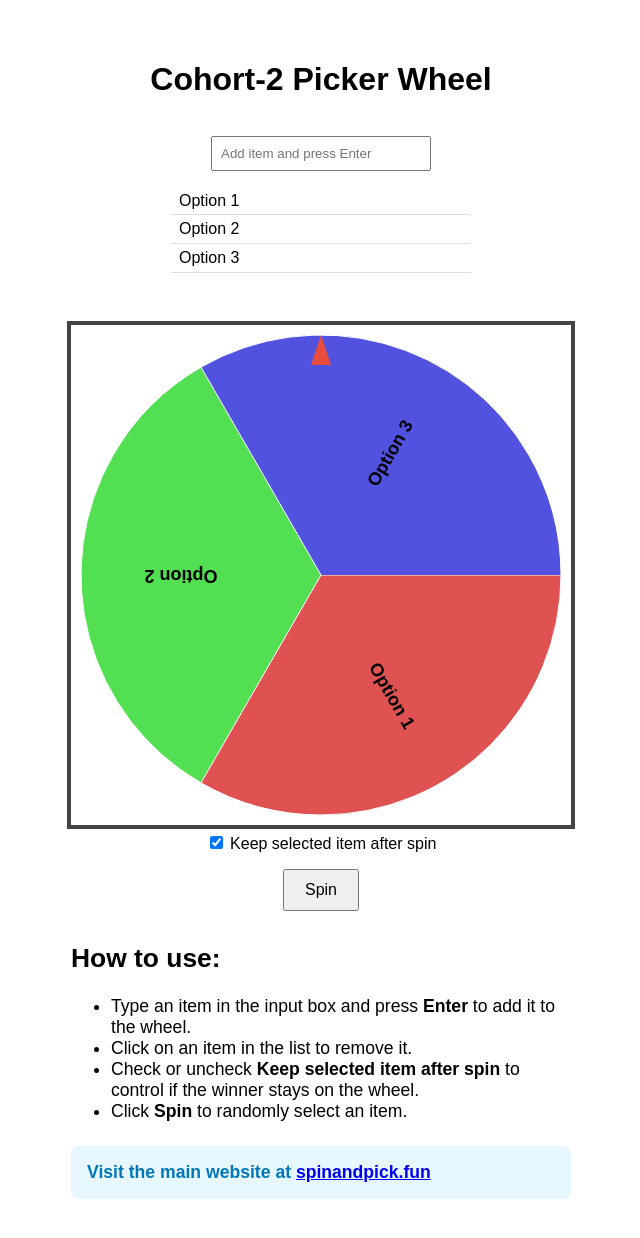
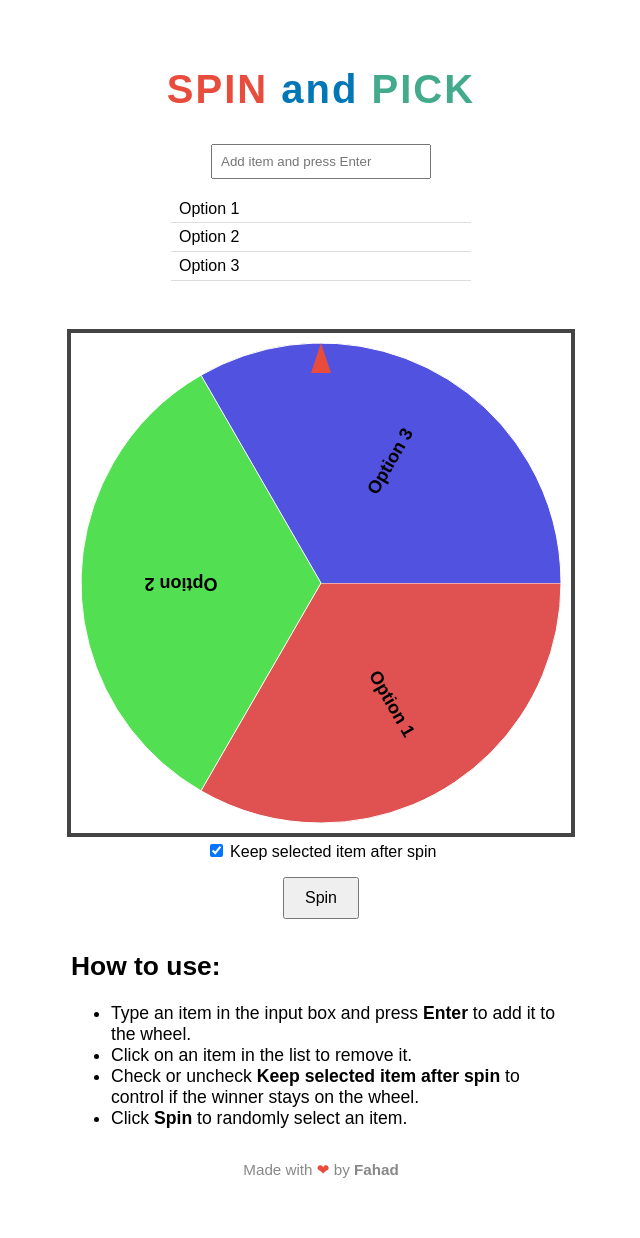
Before and after one commit to faculty12000/Picker-Wheel, a plain HTML site: page index.html in a window 1280 px wide. Shown: the whole page, without its empty margins (319-959 px from the left). Drawn offline with Linux system fonts and the light colour scheme.

Commit message:
Update branding to SPIN and PICK, remove official website info, and add creative footer

```diff
--- a/index.html
+++ b/index.html
@@ -45,7 +45,9 @@
   </style>
 </head>
 <body>
-  <h1>Cohort-2 Picker Wheel</h1>
+  <h1 style="font-size:2.5rem;letter-spacing:2px;color:#0077b6;margin-bottom:1rem;">
+    <span style="color:#e74c3c;">SPIN</span> and <span style="color:#43aa8b;">PICK</span>
+  </h1>
   <input id="itemInput" type="text" placeholder="Add item and press Enter">
   <ul id="itemList"></ul>
   <canvas id="wheelCanvas" width="500" height="500"></canvas>
@@ -56,7 +58,6 @@
   </label>
   <br>
   <button id="spinButton">Spin</button>
-
   <div id="instructions" style="max-width:500px;margin:2rem auto 0;font-size:1.1rem;text-align:left;">
     <h2>How to use:</h2>
     <ul>
@@ -65,9 +66,6 @@
       <li>Check or uncheck <b>Keep selected item after spin</b> to control if the winner stays on the wheel.</li>
       <li>Click <b>Spin</b> to randomly select an item.</li>
     </ul>
-    <div style="margin-top:1.5rem;padding:1rem;background:#e7f7ff;border-radius:8px;color:#0077b6;">
-      <b>Visit the main website at <a href="https://spinandpick.fun" target="_blank" rel="noopener">spinandpick.fun</a></b>
-    </div>
   </div>
   <script>
     // Get references to DOM elements
@@ -208,5 +206,8 @@
     updateItemList();
     drawWheel();
   </script>
+  <footer style="margin-top:2rem;font-size:0.95rem;color:#888;text-align:center;">
+    Made with <span style="color:#e74c3c;">&#10084;</span> by <b>Fahad</b>
+  </footer>
 </body>
 </html>
```
